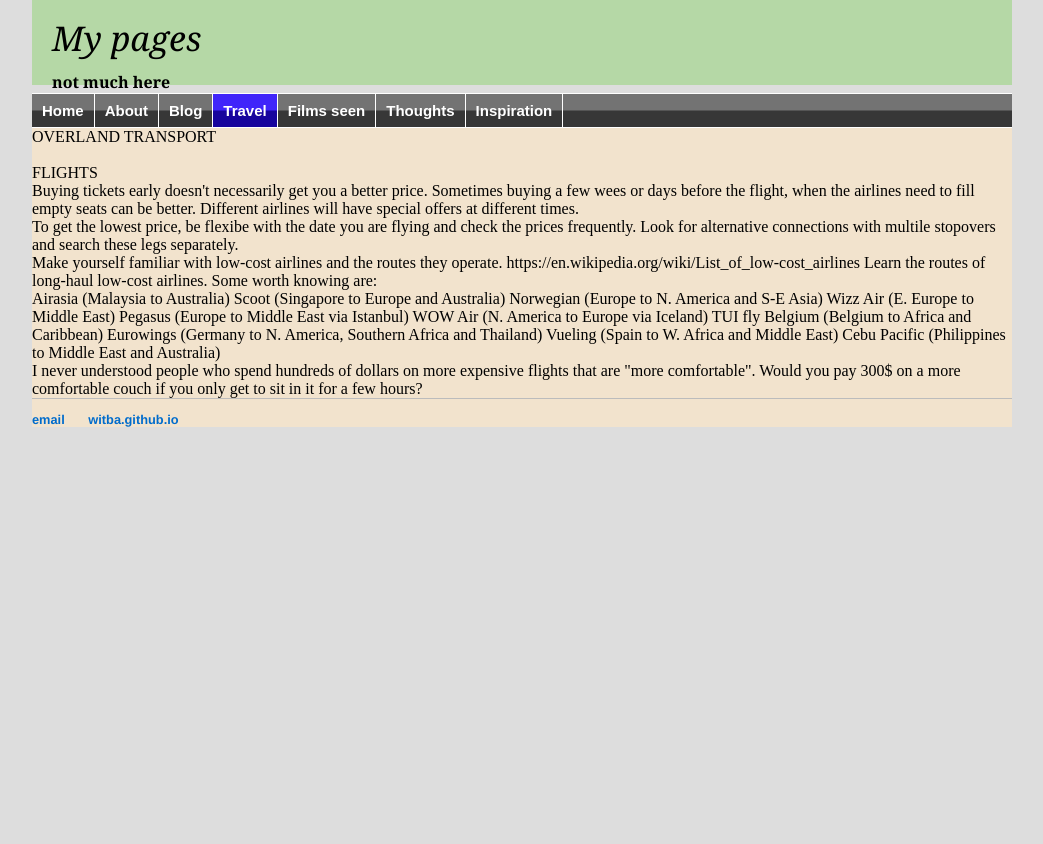
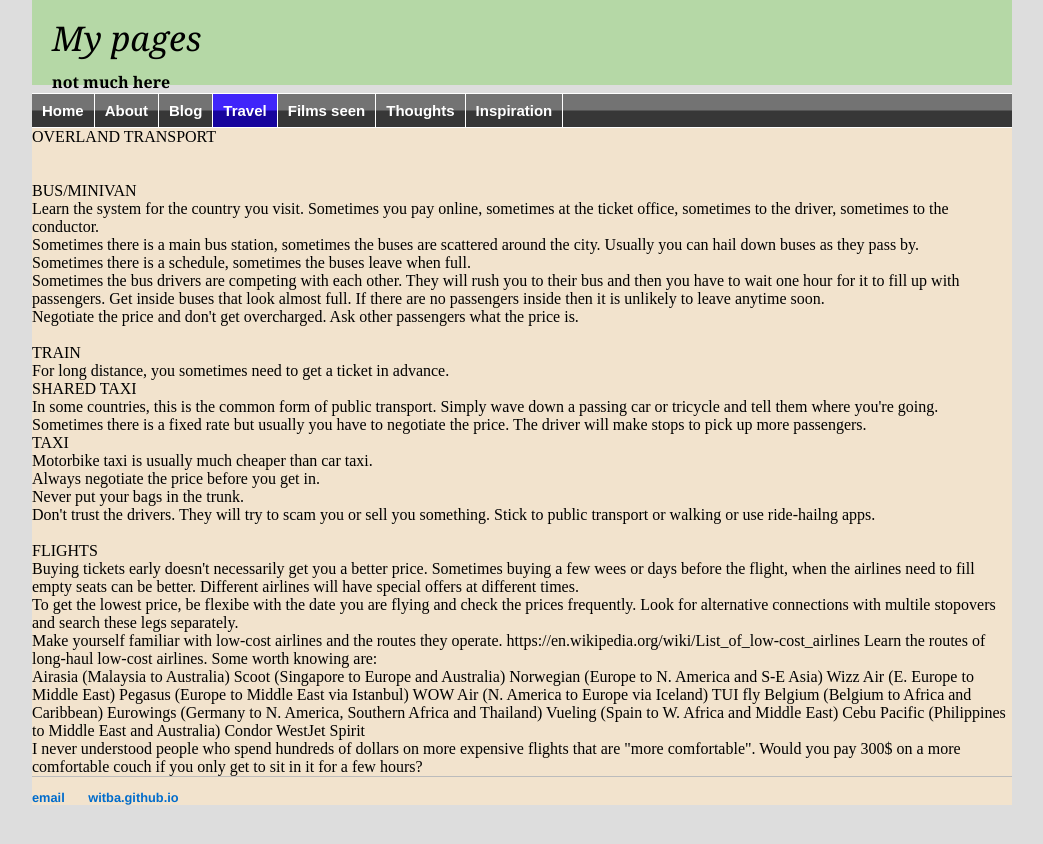
Before and after one commit to witba/witba.github.io, a Jekyll site: the page built from travel/transport.html, in a window 1280 px wide. Shown: the top 844 px of the page, without its empty margins (118-1161 px from the left). Built offline with Jekyll 4.4.1, drawn with Linux system fonts in a browser that asks for light colours.

Commit message:
Update transport.html

```diff
--- a/travel/transport.html
+++ b/travel/transport.html
@@ -7,14 +7,30 @@ title: Travel resources
 
 OVERLAND TRANSPORT<br>
 <br>
-
-
-
+<br>
+BUS/MINIVAN<br>
+Learn the system for the country you visit. Sometimes you pay online, sometimes at the ticket office, sometimes to the driver, sometimes to the conductor. <br>
+Sometimes there is a main bus station, sometimes the buses are scattered around the city. Usually you can hail down buses as they pass by.<br>
+Sometimes there is a schedule, sometimes the buses leave when full. <br>
+Sometimes the bus drivers are competing with each other. They will rush you to their bus and then you have to wait one hour for it to fill up with passengers. Get inside buses that look almost full. If there are no passengers inside then it is unlikely to leave anytime soon.<br>
+Negotiate the price and don't get overcharged. Ask other passengers what the price is.<br>
+<br>
+TRAIN<br>
+For long distance, you sometimes need to get a ticket in advance.
+<br>
+SHARED TAXI<br>
+In some countries, this is the common form of public transport. Simply wave down a passing car or tricycle and tell them where you're going. Sometimes there is a fixed rate but usually you have to negotiate the price. The driver will make stops to pick up more passengers.
+<br>
+TAXI<br>
+Motorbike taxi is usually much cheaper than car taxi.<br>
+Always negotiate the price before you get in. <br>
+Never put your bags in the trunk.<br>
+Don't trust the drivers. They will try to scam you or sell you something. Stick to public transport or walking or use ride-hailng apps.<br>
+<br>
 FLIGHTS<br>
 Buying tickets early doesn't necessarily get you a better price. Sometimes buying a few wees or days before the flight, when the airlines need to fill empty seats can be better. Different airlines will have special offers at different times.<br>
 To get the lowest price, be flexibe with the date you are flying and check the prices frequently. Look for alternative connections with multile stopovers and search these legs separately.<br>
 Make yourself familiar with low-cost airlines and the routes they operate. https://en.wikipedia.org/wiki/List_of_low-cost_airlines
-
 Learn the routes of long-haul low-cost airlines. Some worth knowing are: <br>
 Airasia (Malaysia to Australia)
 Scoot (Singapore to Europe and Australia)
@@ -26,9 +42,10 @@ TUI fly Belgium (Belgium to Africa and Caribbean)
 Eurowings (Germany to N. America, Southern Africa and Thailand)
 Vueling (Spain to W. Africa and Middle East)
 Cebu Pacific (Philippines to Middle East and Australia)
+Condor
+WestJet
+Spirit
 <br>
 I never understood people who spend hundreds of dollars on more expensive flights that are "more comfortable". Would you pay 300$ on a more comfortable couch if you only get to sit in it for a few hours?
 
-
-
 </div>
```
